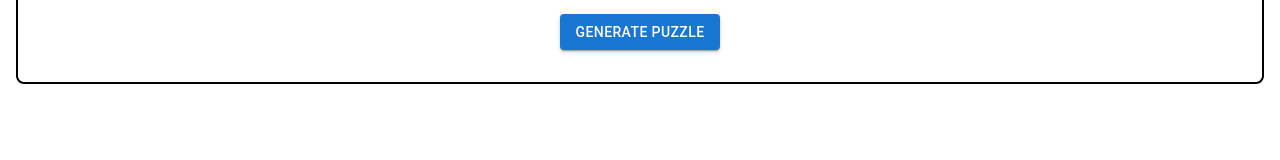
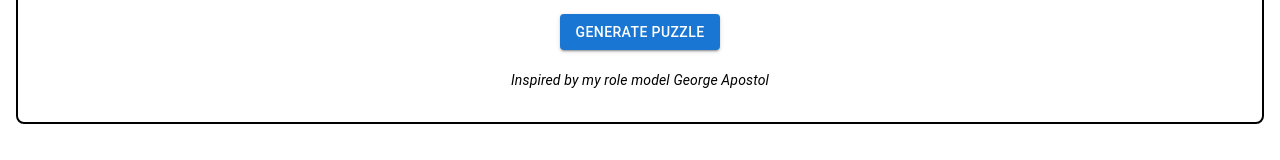
Before and after one commit to mtrejo0/moisestrejo.com, a React (Create React App) app: page /wordFinderGenerator in a window 1280 px wide. Shown: the part 432-592 px from the top of the page. Built offline with nearby package versions, Linux system fonts and the light colour scheme.

Commit message:
add note

```diff
--- a/src/components/WordFinderGenerator.jsx
+++ b/src/components/WordFinderGenerator.jsx
@@ -177,6 +177,9 @@ const WordFinderGenerator = () => {
           </Grid>
         </Grid>
       )}
+      <Typography variant="body2" style={{ marginTop: 20, fontStyle: 'italic' }}>
+        Inspired by my role model George Apostol
+      </Typography>
     </div>
   );
 };
```
